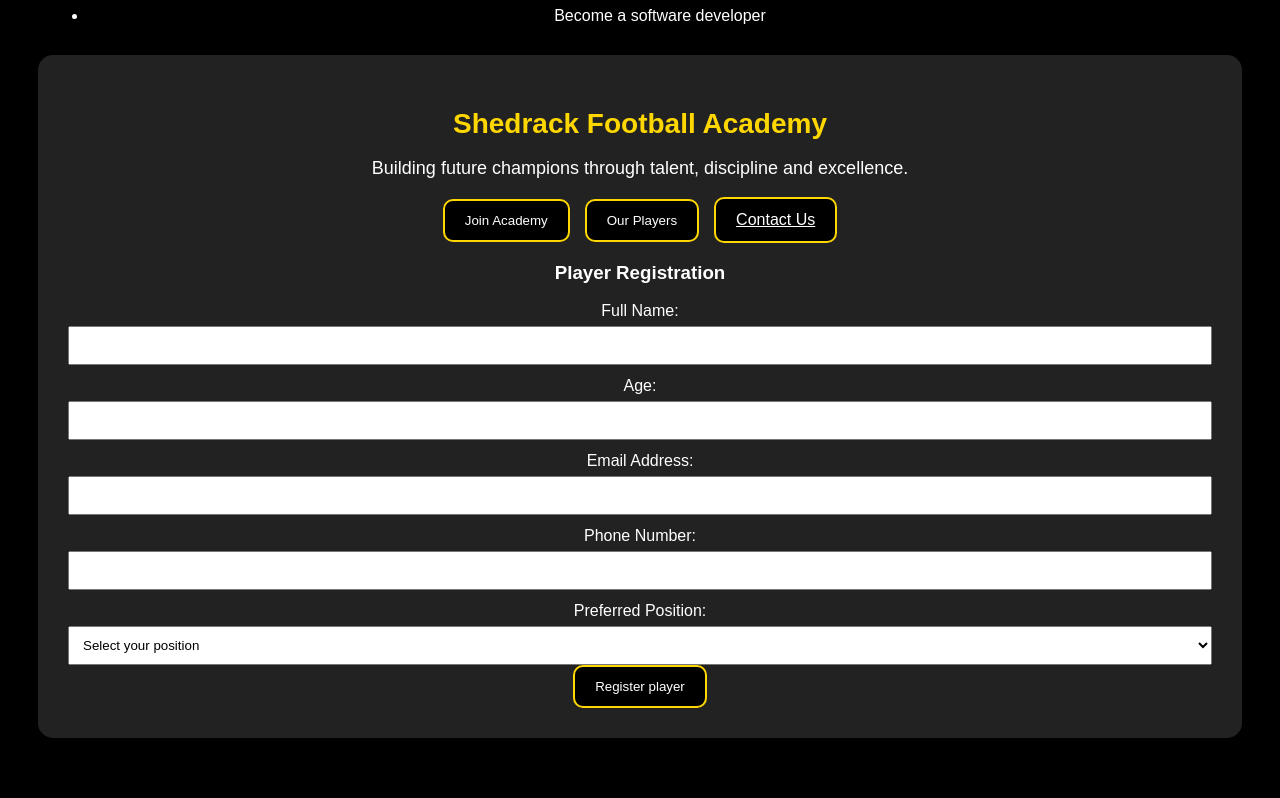
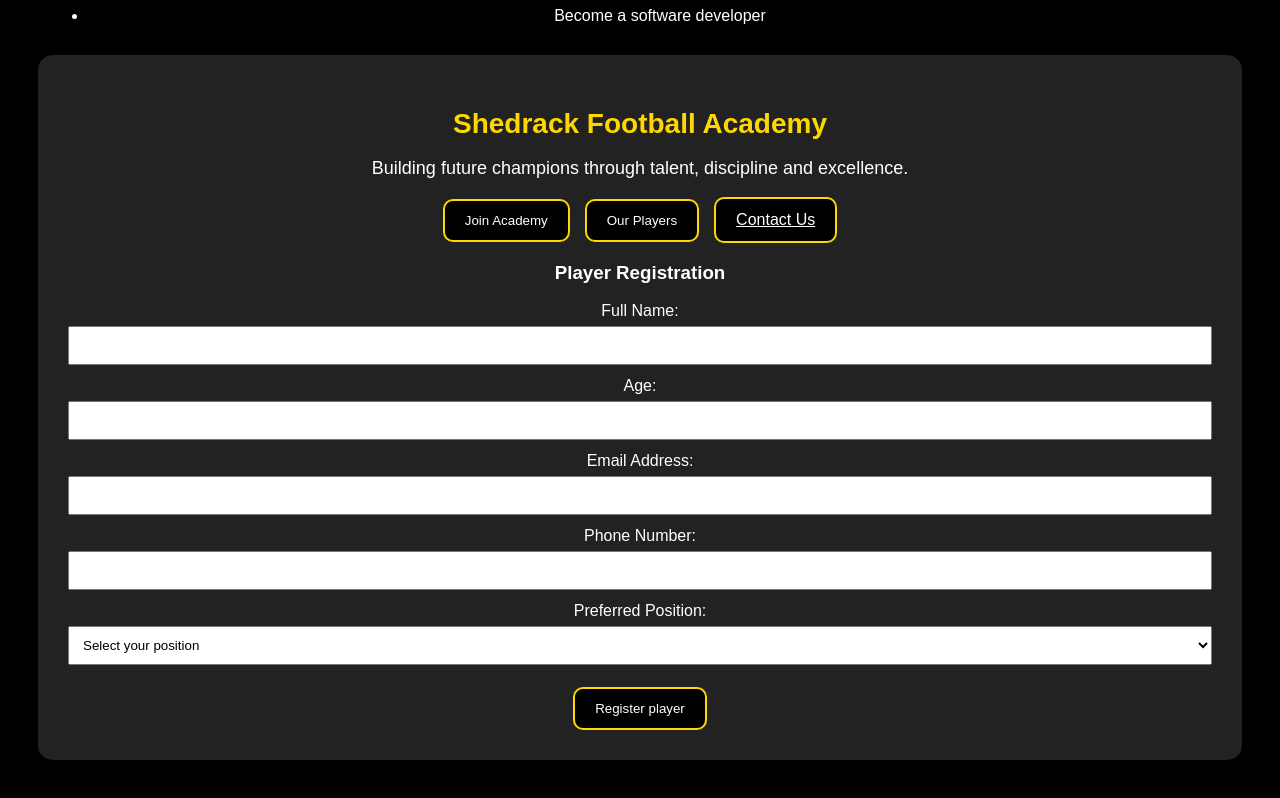
Before and after one commit to shedrack-dev1/My-First-Website, a plain HTML site: page index.html in a window 1280 px wide. Shown: the part 354-1152 px from the top of the page. Before the commit the page ends 1130 px from the top, so only its background shows below. Drawn offline with Linux system fonts and the light colour scheme.

Commit message:
Update style.css

```diff
--- a/style.css
+++ b/style.css
@@ -83,5 +83,14 @@ button, a {
     width: 100%;
     box-sizing: border-box;
     padding: 10px;
-    margin-buttom: 12px;
+    margin-bottom: 12px;
 }
+#registration-form button {
+    background: black;
+    color: white;
+    border: 2px solid gold;
+    border-radius: 10px;
+    padding: 12px 20px;
+    margin-top: 10px;
+    cursor: pointer;
+}
```
